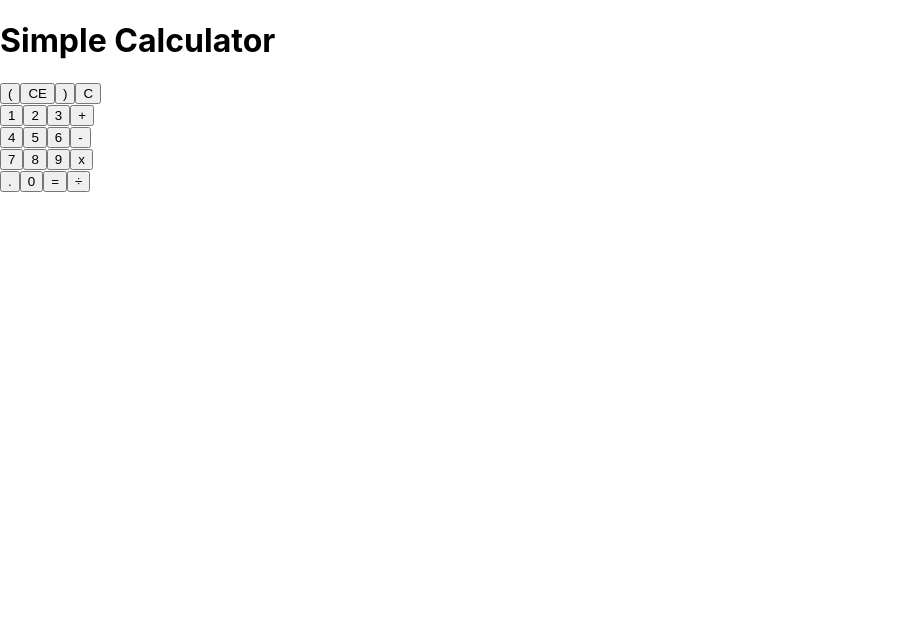
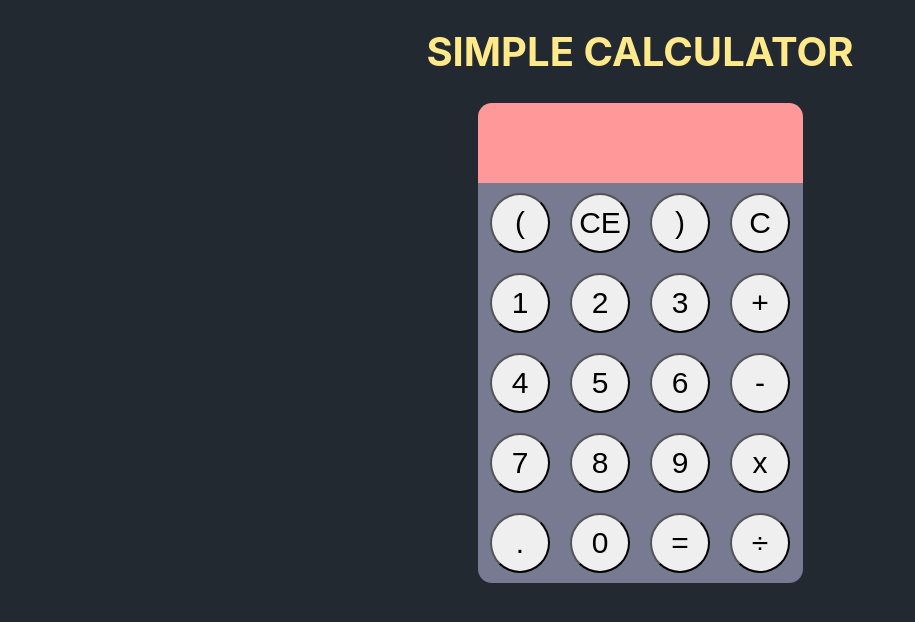
Before and after one commit to githubcrce/calculator-react, a React (Create React App) app: page / in a window 1280 px wide. Shown: the top 622 px of the page, without its empty margins (0-915 px from the left). Built offline with nearby package versions, Linux system fonts and the light colour scheme.

Commit message:
CSS style changes
Changed whole look of the calculator!

```diff
--- a/src/App.js
+++ b/src/App.js
@@ -4,7 +4,7 @@ import KeyPadComponent from "./components/KeyPadComponent";
 import ResultComponent from './components/ResultComponent';
 
 class App extends Component {
-    constructor(){
+    constructor() {
         super();
 
         this.state = {
@@ -14,18 +14,13 @@ class App extends Component {
 
     onClick = button => {
 
-        if(button === "="){
+        if (button === "=") {
             this.calculate()
-        }
-
-        else if(button === "C"){
+        } else if (button === "C") {
             this.reset()
-        }
-        else if(button === "CE"){
+        } else if (button === "CE") {
             this.backspace()
-        }
-
-        else {
+        } else {
             this.setState({
                 result: this.state.result + button
             })
@@ -35,18 +30,16 @@ class App extends Component {
 
     calculate = () => {
         var checkResult = ''
-        if(this.state.result.includes('--')){
-            checkResult = this.state.result.replace('--','+')
-        }
-
-        else {
+        if (this.state.result.includes('--')) {
+            checkResult = this.state.result.replace('--', '+')
+        } else {
             checkResult = this.state.result
         }
 
         try {
             this.setState({
                 // eslint-disable-next-line
-                result: (eval(checkResult) || "" ) + ""
+                result: (eval(checkResult) || "") + ""
             })
         } catch (e) {
             this.setState({
@@ -70,9 +63,10 @@ class App extends Component {
 
     render() {
         return (
+
             <div>
-                <div className="calculator-body">
-                    <h1>Simple Calculator</h1>
+                <h1 class = "heading">SIMPLE CALCULATOR</h1>
+                <div  className="calculator-body">
                     <ResultComponent result={this.state.result}/>
                     <KeyPadComponent onClick={this.onClick}/>
                 </div>
--- a/src/components/KeyPadComponent.js
+++ b/src/components/KeyPadComponent.js
@@ -1,4 +1,4 @@
-import React, {Component} from 'react';
+import React, { Component } from 'react';
 
 class KeyPadComponent extends Component {
 
--- a/src/index.css
+++ b/src/index.css
@@ -1,13 +1,69 @@
 body {
-  margin: 0;
-  font-family: -apple-system, BlinkMacSystemFont, 'Segoe UI', 'Roboto', 'Oxygen',
-    'Ubuntu', 'Cantarell', 'Fira Sans', 'Droid Sans', 'Helvetica Neue',
-    sans-serif;
-  -webkit-font-smoothing: antialiased;
-  -moz-osx-font-smoothing: grayscale;
+    margin: 0;
+    font-family: -apple-system, BlinkMacSystemFont, 'Segoe UI', 'Roboto', 'Oxygen', 'Ubuntu', 'Cantarell', 'Fira Sans', 'Droid Sans', 'Helvetica Neue', sans-serif;
+    -webkit-font-smoothing: antialiased;
+    -moz-osx-font-smoothing: grayscale;
+    background-color: #232931;
 }
 
 code {
-  font-family: source-code-pro, Menlo, Monaco, Consolas, 'Courier New',
-    monospace;
+    font-family: source-code-pro, Menlo, Monaco, Consolas, 'Courier New', monospace;
 }
+
+.result {
+    background-color: #FF1E56;
+}
+
+.heading {
+    text-align: center;
+    font-size: 40px;
+    color: #FFE98A;
+}
+
+.calculator-body {
+    text-align: center;
+    border-radius: 14px;
+    width: 325px;
+    margin: auto;
+}
+
+.button {
+    background-color: #787A91;
+    border-radius: 0 0 14px 14px;
+}
+
+button {
+    margin: 10px;
+    color: #fff;
+    border-radius: 50%;
+    height: 60px;
+    width: 60px;
+    font-size: 30px;
+    border-color: #000;
+    color: #000;
+}
+
+button:hover {
+    transform: scale(1.05);
+}
+
+.result {
+    background-color: #FF9898;
+    border-top-left-radius: 14px;
+    border-top-right-radius: 14px;
+    height: 80px;
+    width: 100%;
+    overflow-y: hidden;
+}
+
+.result::-webkit-scrollbar {
+    display: none;
+}
+
+.result p {
+    font-size: 45px;
+    padding: 0;
+    margin: 0 0 0 10px;
+    float: left;
+    font-weight: 500;
+}
```
